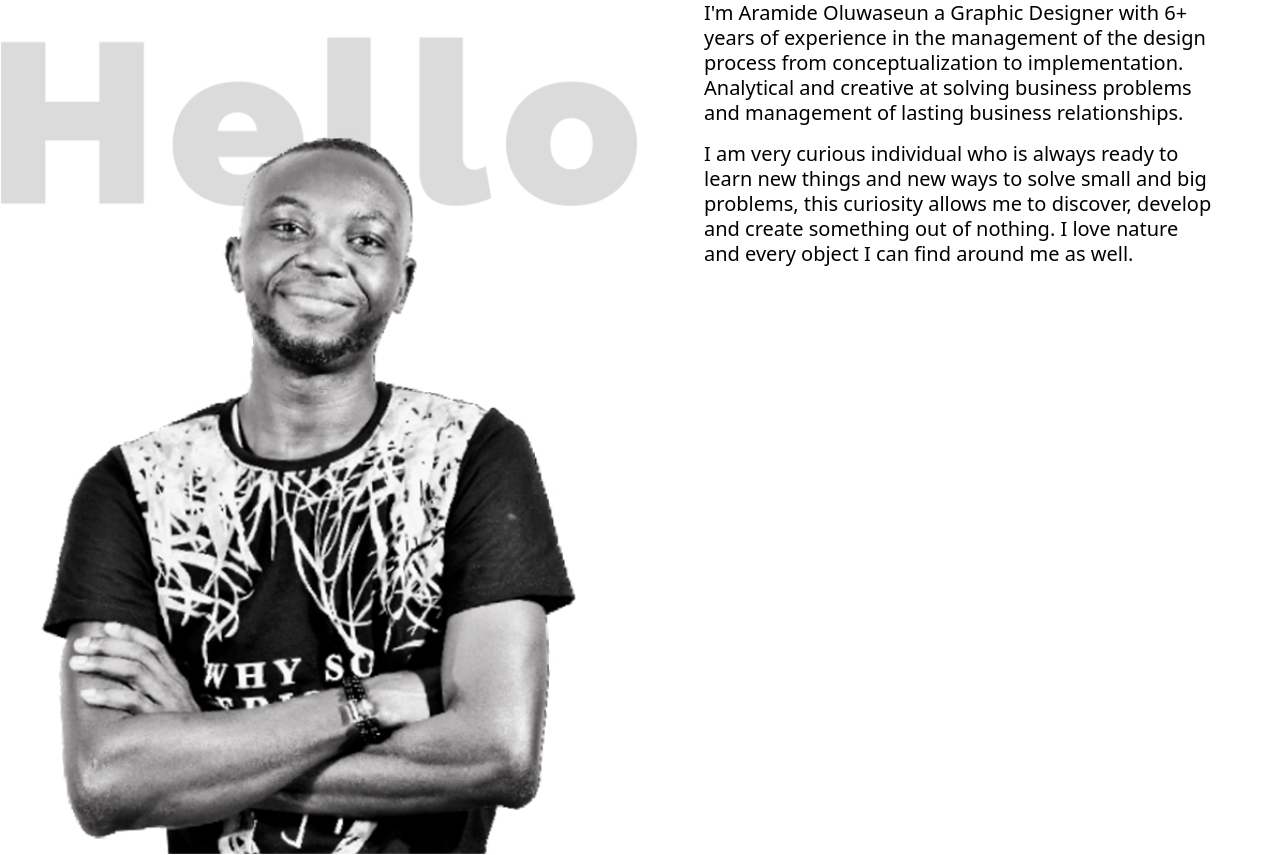
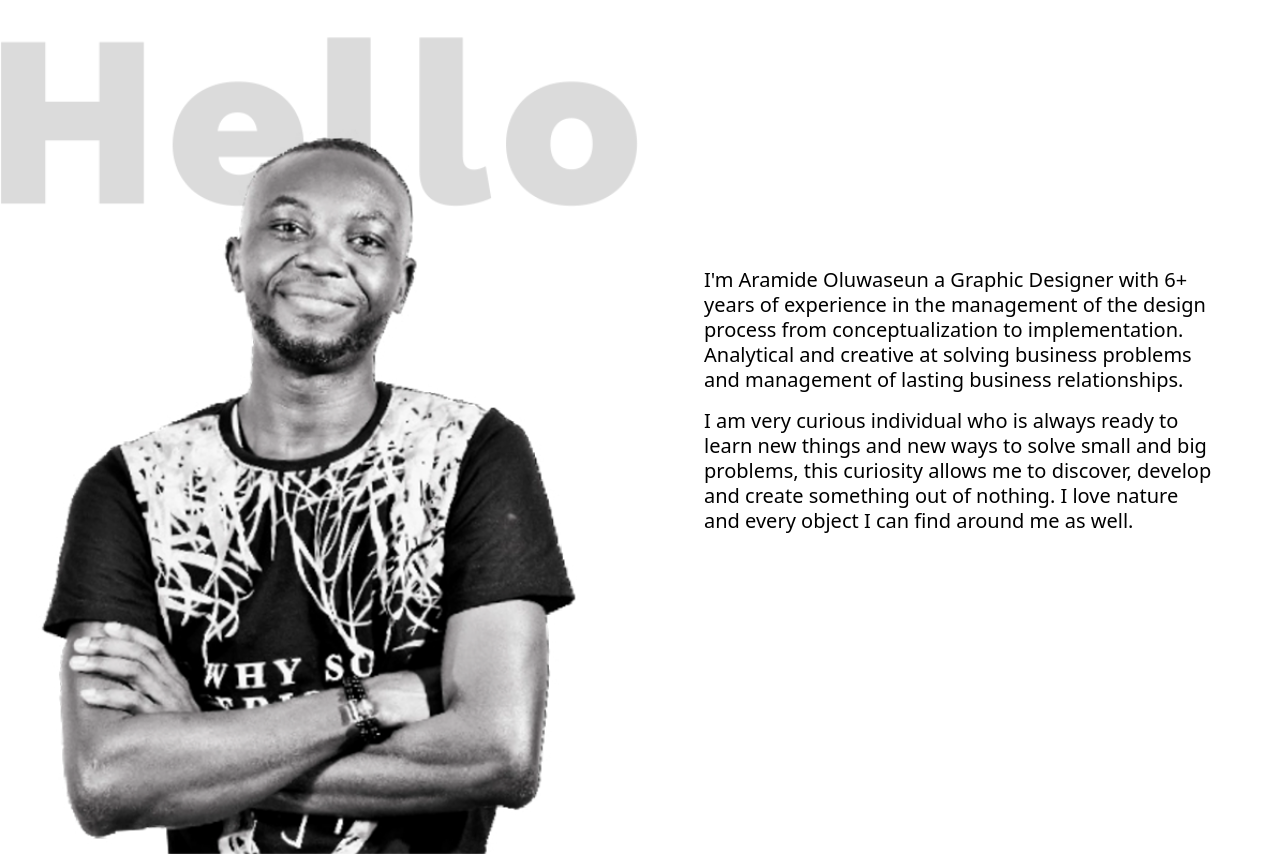
Before and after one commit to Qaudri/aragrafix, a Nuxt app: page / in a window 1280 px wide. Built offline with nearby package versions, Linux system fonts and the light colour scheme.

Commit message:
refactor: text alignment fixed

```diff
--- a/pages/index.vue
+++ b/pages/index.vue
@@ -6,14 +6,15 @@
           <img :src=" require('@/assets/images/ope.png') " class="w-full lg:w-full pt-8" alt="">
         </div>
 
-        <div class="w-full lg:w-1/2 bottom-0">
-          <p class="block font-normal md:text-lg text-base px-10 lg:text-xl lg: lg:items-center lg:h-screen lg:px-16 leading-snug lg:leading-tight">
-            I'm Aramide Oluwaseun a Graphic Designer with 6+ years of experience in the management of the design process
-            from conceptualization to implementation. Analytical and creative at solving business problems and management of lasting business relationships.
-            <span class="block mt-4"> I am very curious individual who is always ready to learn new things and new ways to solve small and big problems, this curiosity allows me to discover, develop and create something out of nothing.
-            I  love nature and every object I can find around me as well.</span>
-
-          </p>
+        <div class="w-full lg:w-1/2 bottom-0 lg:flex lg:items-center lg:justify-center lg:h-screen">
+          <div>
+            <p class="block font-normal md:text-lg text-base px-10 lg:text-xl lg:px-16 leading-snug lg:leading-tight">
+              I'm Aramide Oluwaseun a Graphic Designer with 6+ years of experience in the management of the design process
+              from conceptualization to implementation. Analytical and creative at solving business problems and management of lasting business relationships.
+              <span class="block mt-4"> I am very curious individual who is always ready to learn new things and new ways to solve small and big problems, this curiosity allows me to discover, develop and create something out of nothing.
+              I  love nature and every object I can find around me as well.</span>
+            </p>
+          </div>
         </div>
       </div>
     </section>
```
